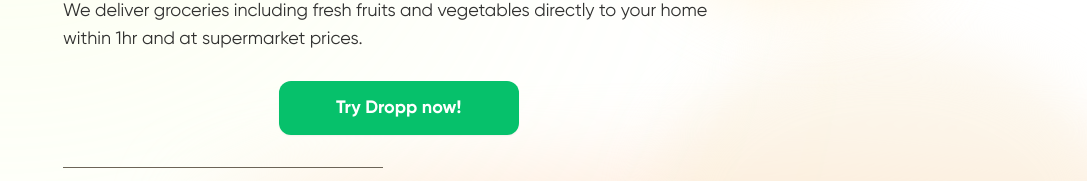
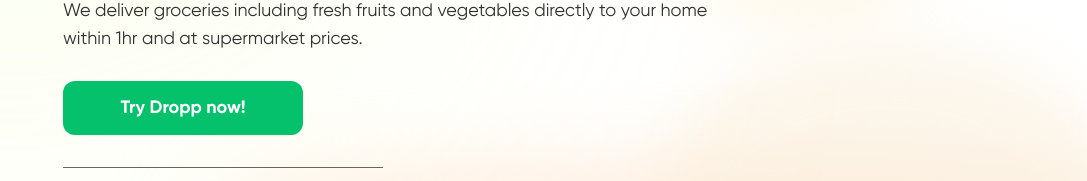
Before and after one commit to vokecodes/Dropp, a React (Create React App) app: page / in a window 1280 px wide. Shown: the part 437-618 px from the top of the page, without its empty margins (193-1280 px from the left). Built offline with nearby package versions, Linux system fonts and the light colour scheme.

Commit message:
implementation

```diff
--- a/src/components/Header.js
+++ b/src/components/Header.js
@@ -22,7 +22,7 @@
             organic quality directly to your home. Within 1 hour and at
             supermarket prices.
           </p>
-          <div className="text-center">
+          <div className="text-center lg:text-left">
             <button className="w-60 font_bold py-3 button border border-transparent text-lg rounded-xl shadow-sm text-center text-white bg_primary">
               Try Dropp now!
             </button>
```
